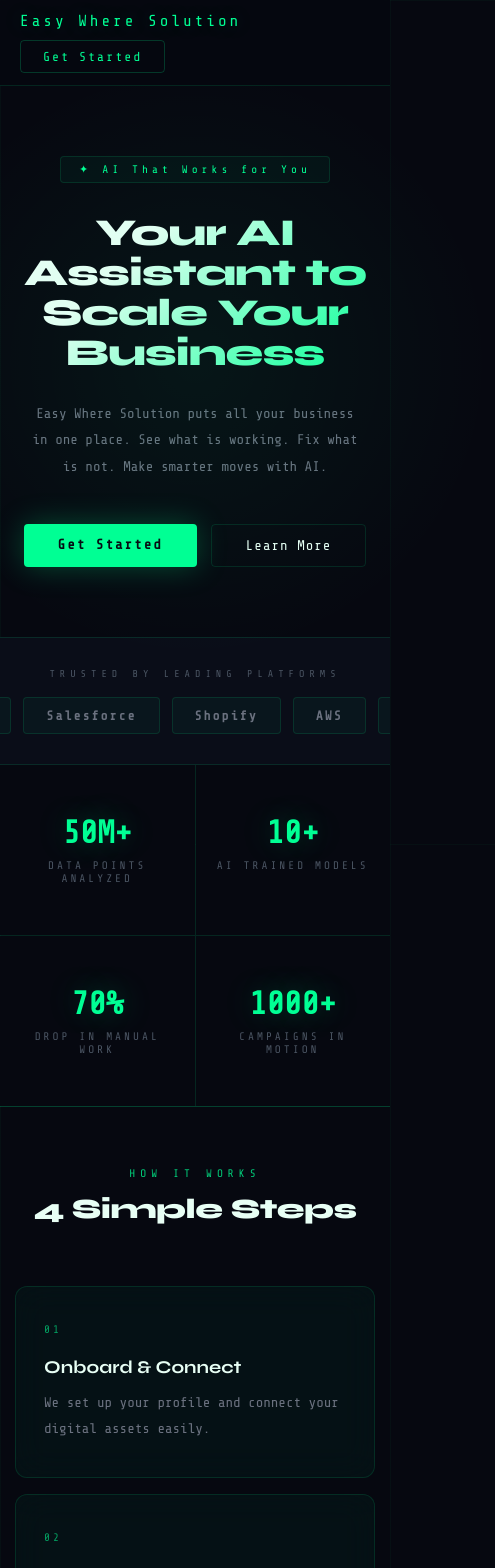
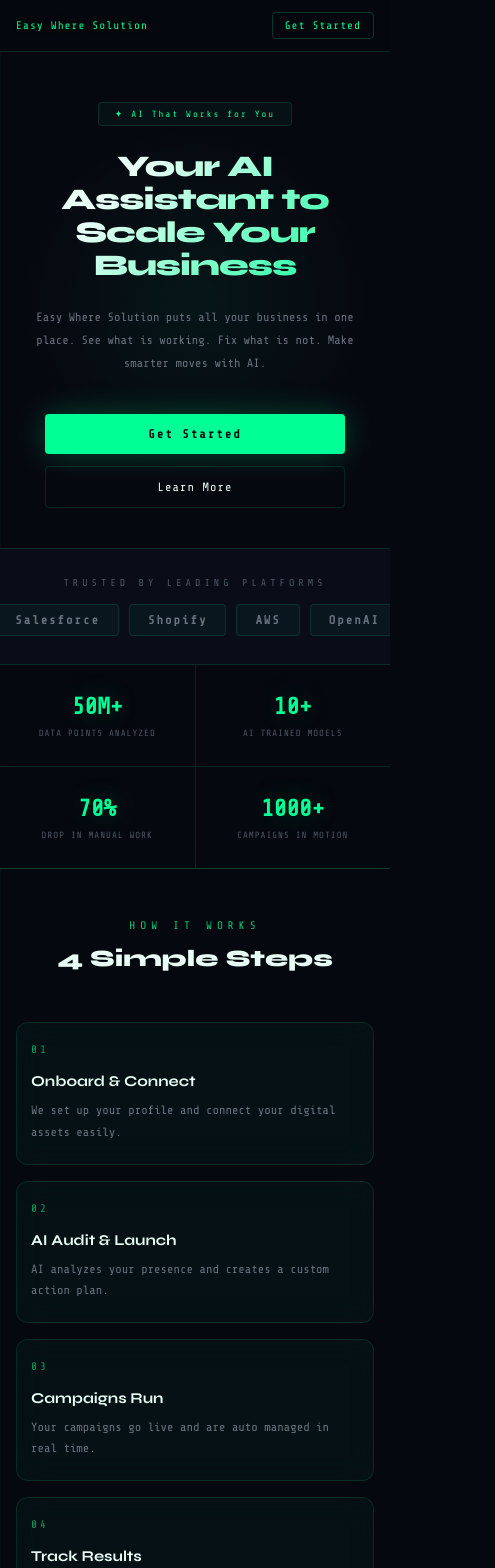
Before and after one commit to bilalnadeem201c-coder/my-website, a Next.js app: page / in a window 390 px wide. Shown: the top 1568 px of the page, 495 px wide, since content can reach past the window. Built offline with nearby package versions, Linux system fonts and the light colour scheme.

Commit message:
fix mobile responsive

```diff
--- a/app/globals.css
+++ b/app/globals.css
@@ -19,18 +19,24 @@
 }
 
 /* ===== RESET ===== */
-* {
+*, *::before, *::after {
   margin: 0;
   padding: 0;
   box-sizing: border-box;
 }
 
-/* ===== BODY + GRID BACKGROUND ===== */
+/* THIS IS THE KEY FIX — prevents horizontal overflow on all screens */
+html, body {
+  overflow-x: hidden;
+  width: 100%;
+  max-width: 100%;
+}
+
+/* ===== BODY ===== */
 body {
   background-color: var(--bg);
   color: var(--white);
   font-family: 'Syne', sans-serif;
-  overflow-x: hidden;
   background-image:
     linear-gradient(rgba(0, 255, 148, 0.03) 1px, transparent 1px),
     linear-gradient(90deg, rgba(0, 255, 148, 0.03) 1px, transparent 1px);
@@ -75,10 +81,9 @@ body {
 
 .preloader-title {
   font-family: 'Share Tech Mono', monospace;
-  font-size: clamp(22px, 5vw, 44px);
-  font-weight: 400;
+  font-size: clamp(16px, 5vw, 44px);
   color: var(--green);
-  letter-spacing: 8px;
+  letter-spacing: clamp(2px, 2vw, 8px);
   text-align: center;
   padding: 0 20px;
   animation: fadeText 0.8s ease forwards;
@@ -87,16 +92,19 @@ body {
 
 .preloader-sub {
   font-family: 'Share Tech Mono', monospace;
-  font-size: 11px;
+  font-size: clamp(9px, 2vw, 11px);
   color: var(--green);
-  letter-spacing: 5px;
+  letter-spacing: clamp(2px, 1vw, 5px);
   animation: fadeText 0.8s ease forwards;
   opacity: 0.6;
+  text-align: center;
+  padding: 0 16px;
 }
 
 /* ===== MAIN ===== */
 .main {
   min-height: 100vh;
+  width: 100%;
   transition: opacity 0.5s ease 0.2s;
 }
 
@@ -112,27 +120,28 @@ body {
   border-bottom: 1px solid var(--glass-border);
   position: sticky;
   top: 0;
-  background-color: rgba(6, 8, 16, 0.85);
+  width: 100%;
+  background-color: rgba(6, 8, 16, 0.92);
   backdrop-filter: blur(20px);
   -webkit-backdrop-filter: blur(20px);
   z-index: 100;
-  flex-wrap: wrap;
   gap: 10px;
 }
 
 .navbar-logo {
   font-family: 'Share Tech Mono', monospace;
-  font-size: 16px;
+  font-size: clamp(11px, 2vw, 16px);
   color: var(--green);
   text-decoration: none;
-  letter-spacing: 3px;
+  letter-spacing: 2px;
   text-shadow: 0 0 20px var(--green-glow);
+  white-space: nowrap;
+  flex-shrink: 0;
 }
 
 .navbar-links {
   display: flex;
   gap: 25px;
-  flex-wrap: wrap;
 }
 
 .navbar-links a {
@@ -141,7 +150,8 @@ body {
   text-decoration: none;
   font-size: 13px;
   letter-spacing: 1px;
-  transition: color 0.2s, text-shadow 0.2s;
+  transition: color 0.2s;
+  white-space: nowrap;
 }
 
 .navbar-links a:hover {
@@ -153,13 +163,15 @@ body {
   font-family: 'Share Tech Mono', monospace;
   background-color: transparent;
   color: var(--green);
-  padding: 8px 22px;
+  padding: 8px 18px;
   border-radius: 4px;
   text-decoration: none;
-  font-size: 13px;
-  letter-spacing: 2px;
+  font-size: 12px;
+  letter-spacing: 1px;
   border: 1px solid var(--green-border);
   transition: all 0.2s;
+  white-space: nowrap;
+  flex-shrink: 0;
 }
 
 .navbar-btn:hover {
@@ -169,13 +181,16 @@ body {
 }
 
 /* ===== HERO ===== */
+/* overflow:hidden clips the glow blob — this is what stops the horizontal scroll */
 .hero {
   display: flex;
   flex-direction: column;
   align-items: center;
   text-align: center;
-  padding: 110px 20px;
+  padding: 100px 24px;
   position: relative;
+  width: 100%;
+  overflow: hidden;
 }
 
 .hero::before {
@@ -183,51 +198,57 @@ body {
   position: absolute;
   top: 50%; left: 50%;
   transform: translate(-50%, -50%);
-  width: 600px; height: 600px;
+  width: min(600px, 90vw);
+  height: min(600px, 90vw);
   background: radial-gradient(circle, rgba(0, 255, 148, 0.06) 0%, transparent 70%);
   pointer-events: none;
+  z-index: 0;
 }
+
+.hero > * { position: relative; z-index: 1; }
 
 .hero-badge {
   font-family: 'Share Tech Mono', monospace;
   background: var(--glass);
   color: var(--green);
-  padding: 6px 18px;
+  padding: 6px 16px;
   border-radius: 4px;
-  font-size: 11px;
-  margin-bottom: 30px;
+  font-size: clamp(9px, 2vw, 11px);
+  margin-bottom: 24px;
   border: 1px solid var(--glass-border);
   display: inline-block;
-  letter-spacing: 4px;
+  letter-spacing: 3px;
 }
 
 .hero-title {
-  font-size: clamp(38px, 6vw, 80px);
+  font-size: clamp(28px, 6vw, 80px);
   font-weight: 800;
-  line-height: 1.05;
-  margin-bottom: 28px;
+  line-height: 1.1;
+  margin-bottom: 24px;
   letter-spacing: -1px;
   background: linear-gradient(135deg, var(--white) 30%, var(--green) 100%);
   -webkit-background-clip: text;
   -webkit-text-fill-color: transparent;
   background-clip: text;
+  width: 100%;
 }
 
 .hero-desc {
   font-family: 'Share Tech Mono', monospace;
-  font-size: clamp(14px, 2vw, 17px);
+  font-size: clamp(13px, 2vw, 17px);
   color: var(--gray-light);
   max-width: 520px;
-  margin-bottom: 44px;
+  width: 100%;
+  margin-bottom: 40px;
   line-height: 1.9;
-  padding: 0 10px;
 }
 
 .hero-btns {
   display: flex;
-  gap: 14px;
+  gap: 12px;
   flex-wrap: wrap;
   justify-content: center;
+  width: 100%;
 }
 
 /* ===== BUTTONS ===== */
@@ -235,10 +256,10 @@ body {
   font-family: 'Share Tech Mono', monospace;
   background-color: var(--green);
   color: #060810;
-  padding: 13px 34px;
+  padding: 13px 32px;
   border-radius: 4px;
   text-decoration: none;
-  font-size: 14px;
+  font-size: clamp(12px, 2vw, 14px);
   font-weight: 800;
   display: inline-block;
   letter-spacing: 2px;
@@ -256,11 +277,11 @@ body {
   font-family: 'Share Tech Mono', monospace;
   background-color: transparent;
   color: var(--white);
-  padding: 13px 34px;
+  padding: 13px 32px;
   border-radius: 4px;
   border: 1px solid var(--glass-border);
   text-decoration: none;
-  font-size: 14px;
+  font-size: clamp(12px, 2vw, 14px);
   display: inline-block;
   letter-spacing: 1px;
   transition: all 0.2s;
@@ -274,20 +295,21 @@ body {
 
 /* ===== MARQUEE ===== */
 .marquee-section {
-  padding: 30px 0;
+  padding: 28px 0;
   border-top: 1px solid var(--glass-border);
   border-bottom: 1px solid var(--glass-border);
   background-color: var(--bg2);
   overflow: hidden;
+  width: 100%;
 }
 
 .marquee-label {
   font-family: 'Share Tech Mono', monospace;
   text-align: center;
   color: var(--gray);
-  margin-bottom: 18px;
+  margin-bottom: 16px;
   font-size: 10px;
-  letter-spacing: 5px;
+  letter-spacing: 4px;
 }
 
 .marquee-item {
@@ -295,33 +317,28 @@ body {
   background: var(--glass);
   border: 1px solid var(--glass-border);
   border-radius: 4px;
-  padding: 10px 22px;
-  margin-right: 12px;
-  font-size: 13px;
+  padding: 8px 18px;
+  margin-right: 10px;
+  font-size: 12px;
   font-weight: 700;
   color: var(--gray-light);
   white-space: nowrap;
   letter-spacing: 2px;
-  transition: color 0.2s, border-color 0.2s;
-}
-
-.marquee-item:hover {
-  color: var(--green);
-  border-color: var(--green-border);
 }
 
 /* ===== STATS ===== */
 .stats-section {
   display: grid;
-  grid-template-columns: repeat(auto-fit, minmax(150px, 1fr));
+  grid-template-columns: repeat(auto-fit, minmax(140px, 1fr));
   gap: 1px;
   background-color: var(--glass-border);
   border-bottom: 1px solid var(--glass-border);
+  width: 100%;
 }
 
 .stat-item {
   text-align: center;
-  padding: 50px 15px;
+  padding: 40px 12px;
   background-color: var(--bg);
   transition: background 0.3s;
 }
@@ -330,7 +347,7 @@ body {
 
 .stat-number {
   font-family: 'Share Tech Mono', monospace;
-  font-size: clamp(32px, 5vw, 52px);
+  font-size: clamp(26px, 5vw, 52px);
   font-weight: 800;
   margin: 0 0 8px 0;
   color: var(--green);
@@ -340,14 +357,17 @@ body {
 .stat-label {
   font-family: 'Share Tech Mono', monospace;
   color: var(--gray);
-  font-size: 11px;
+  font-size: clamp(9px, 1.5vw, 11px);
   margin: 0;
-  letter-spacing: 3px;
+  letter-spacing: 2px;
   text-transform: uppercase;
 }
 
 /* ===== HOW IT WORKS ===== */
-.steps-section { padding: 90px 20px; }
+.steps-section {
+  padding: 80px 24px;
+  width: 100%;
+}
 
 .section-label {
   font-family: 'Share Tech Mono', monospace;
@@ -361,10 +381,9 @@ body {
 
 .section-title {
   text-align: center;
-  font-size: clamp(28px, 4vw, 48px);
+  font-size: clamp(24px, 4vw, 48px);
   font-weight: 800;
-  margin-bottom: 60px;
-  letter-spacing: -0.5px;
+  margin-bottom: 50px;
 }
 
 .steps-grid {
@@ -373,6 +392,7 @@ body {
   gap: 16px;
   max-width: 1200px;
   margin: 0 auto;
+  width: 100%;
 }
 
 /* ===== GLASSMORPHISM CARDS ===== */
@@ -380,12 +400,13 @@ body {
   background: var(--glass);
   backdrop-filter: blur(16px);
   -webkit-backdrop-filter: blur(16px);
-  padding: 36px 28px;
+  padding: 32px 24px;
   border-radius: 12px;
   border: 1px solid var(--glass-border);
   transition: all 0.3s ease;
   position: relative;
   overflow: hidden;
+  width: 100%;
 }
 
 .step-card::before {
@@ -411,22 +432,22 @@ body {
   font-family: 'Share Tech Mono', monospace;
   font-size: 11px;
   color: var(--green);
-  margin: 0 0 20px 0;
+  margin: 0 0 16px 0;
   opacity: 0.6;
   letter-spacing: 3px;
 }
 
 .step-title {
-  font-size: 18px;
+  font-size: clamp(15px, 2vw, 18px);
   font-weight: 700;
-  margin-bottom: 12px;
+  margin-bottom: 10px;
 }
 
 .step-desc {
   font-family: 'Share Tech Mono', monospace;
   color: var(--gray-light);
   line-height: 1.8;
-  font-size: 14px;
+  font-size: clamp(12px, 1.5vw, 14px);
   margin: 0;
 }
 
@@ -435,21 +456,22 @@ body {
   background-color: var(--bg2);
   border-top: 1px solid var(--glass-border);
   padding: 60px 40px 30px;
+  width: 100%;
 }
 
 .footer-grid {
   display: grid;
-  grid-template-columns: repeat(auto-fit, minmax(200px, 1fr));
-  gap: 40px;
-  margin-bottom: 50px;
+  grid-template-columns: repeat(auto-fit, minmax(180px, 1fr));
+  gap: 36px;
+  margin-bottom: 48px;
 }
 
 .footer-brand-name {
   font-family: 'Share Tech Mono', monospace;
-  font-size: 16px;
+  font-size: clamp(13px, 2vw, 16px);
   margin: 0 0 12px 0;
   color: var(--green);
-  letter-spacing: 3px;
+  letter-spacing: 2px;
   text-shadow: 0 0 20px var(--green-glow);
 }
 
@@ -459,10 +481,9 @@ body {
   font-size: 13px;
   line-height: 1.8;
   margin: 0 0 20px 0;
-  max-width: 260px;
 }
 
-.social-icons { display: flex; gap: 10px; }
+.social-icons { display: flex; gap: 10px; flex-wrap: wrap; }
 
 .social-icon {
   font-family: 'Share Tech Mono', monospace;
@@ -492,7 +513,7 @@ body {
   font-size: 11px;
   font-weight: 700;
   color: var(--white);
-  margin: 0 0 18px 0;
+  margin: 0 0 16px 0;
   letter-spacing: 3px;
   text-transform: uppercase;
 }
@@ -511,10 +532,7 @@ body {
   transition: color 0.2s;
 }
 
-.footer-links a:hover {
-  color: var(--green);
-  text-shadow: 0 0 10px var(--green-glow);
-}
+.footer-links a:hover { color: var(--green); }
 
 .newsletter-desc {
   font-family: 'Share Tech Mono', monospace;
@@ -555,7 +573,7 @@ body {
 
 .newsletter-input:focus {
   border-color: var(--green);
-  box-shadow: 0 0 0 2px var(--green-dim), 0 0 20px var(--green-glow);
+  box-shadow: 0 0 0 2px var(--green-dim);
 }
 
 .newsletter-btn {
@@ -581,7 +599,7 @@ body {
 
 .footer-bottom {
   border-top: 1px solid var(--glass-border);
-  padding-top: 25px;
+  padding-top: 24px;
   display: flex;
   justify-content: space-between;
   align-items: center;
@@ -596,7 +614,7 @@ body {
   margin: 0;
 }
 
-.footer-legal { display: flex; gap: 20px; }
+.footer-legal { display: flex; gap: 20px; flex-wrap: wrap; }
 
 .footer-legal a {
   font-family: 'Share Tech Mono', monospace;
@@ -608,11 +626,45 @@ body {
 
 .footer-legal a:hover { color: var(--green); }
 
-/* ===== RESPONSIVE ===== */
+/* =====================================================
+   TABLET — max 768px
+   ===================================================== */
 @media (max-width: 768px) {
-  .navbar        { padding: 12px 20px; }
-  .hero          { padding: 70px 15px; }
-  .footer        { padding: 40px 20px 20px; }
-  .steps-section { padding: 60px 15px; }
+  .navbar        { padding: 12px 16px; }
   .navbar-links  { display: none; }
+
+  .hero          { padding: 60px 16px 50px; }
+  .hero-title    { font-size: clamp(26px, 7vw, 42px); }
+  .hero-btns     { flex-direction: column; align-items: center; }
+  .btn-primary,
+  .btn-secondary { width: 100%; max-width: 300px; text-align: center; }
+
+  .stats-section { grid-template-columns: repeat(2, 1fr); }
+  .stat-item     { padding: 28px 10px; }
+
+  .steps-section { padding: 50px 16px; }
+  .steps-grid    { grid-template-columns: 1fr; }
+
+  .footer        { padding: 40px 16px 24px; }
+  .footer-grid   { grid-template-columns: 1fr; gap: 28px; }
+  .footer-bottom { flex-direction: column; align-items: flex-start; }
 }
+
+/* =====================================================
+   SMALL PHONES — max 480px
+   ===================================================== */
+@media (max-width: 480px) {
+  .navbar-logo   { font-size: 11px; letter-spacing: 1px; }
+  .navbar-btn    { padding: 6px 12px; font-size: 11px; }
+
+  .hero          { padding: 50px 14px 40px; }
+  .hero-title    { font-size: clamp(22px, 8vw, 30px); }
+  .hero-desc     { font-size: 12px; }
+  .hero-badge    { font-size: 9px; letter-spacing: 2px; }
+
+  .stat-number   { font-size: clamp(20px, 6vw, 28px); }
+  .stat-label    { font-size: 9px; letter-spacing: 1px; }
+
+  .section-title { font-size: clamp(20px, 6vw, 28px); }
+  .step-card     { padding: 20px 14px; }
+}
```
